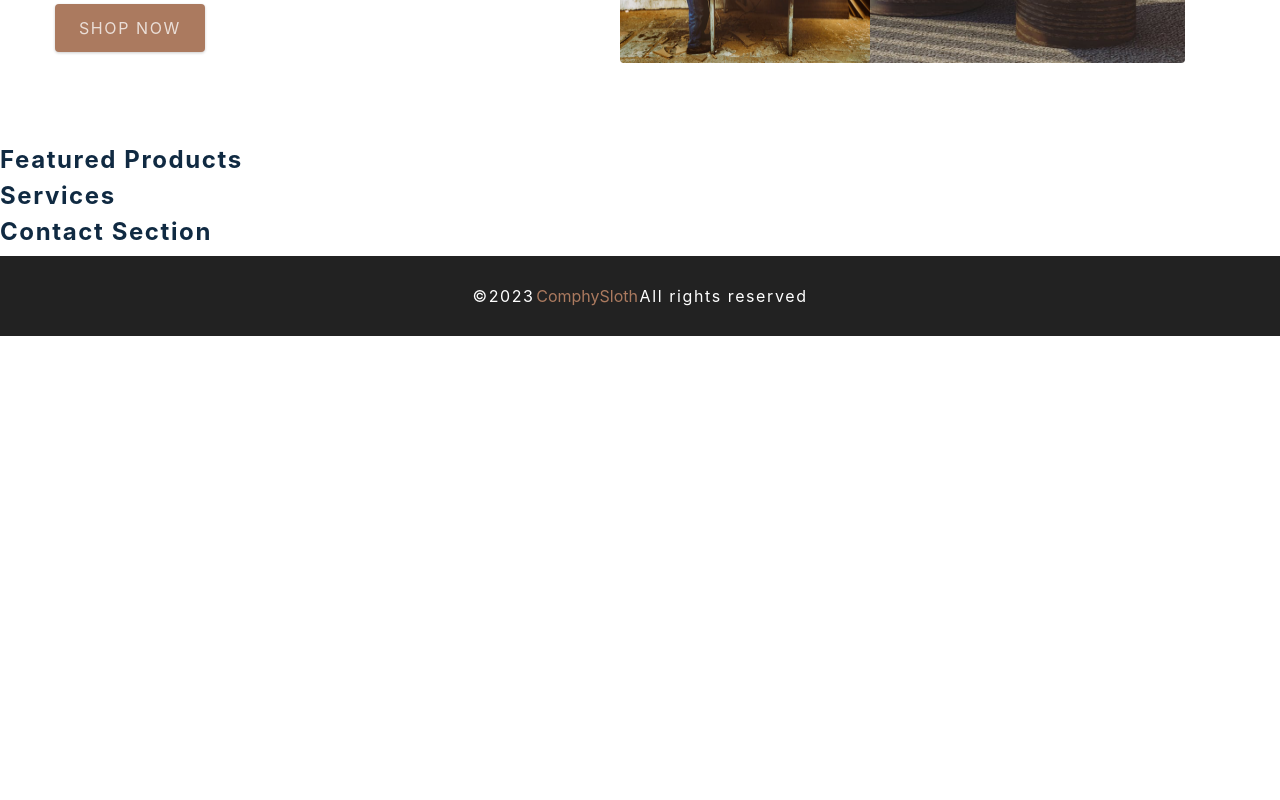
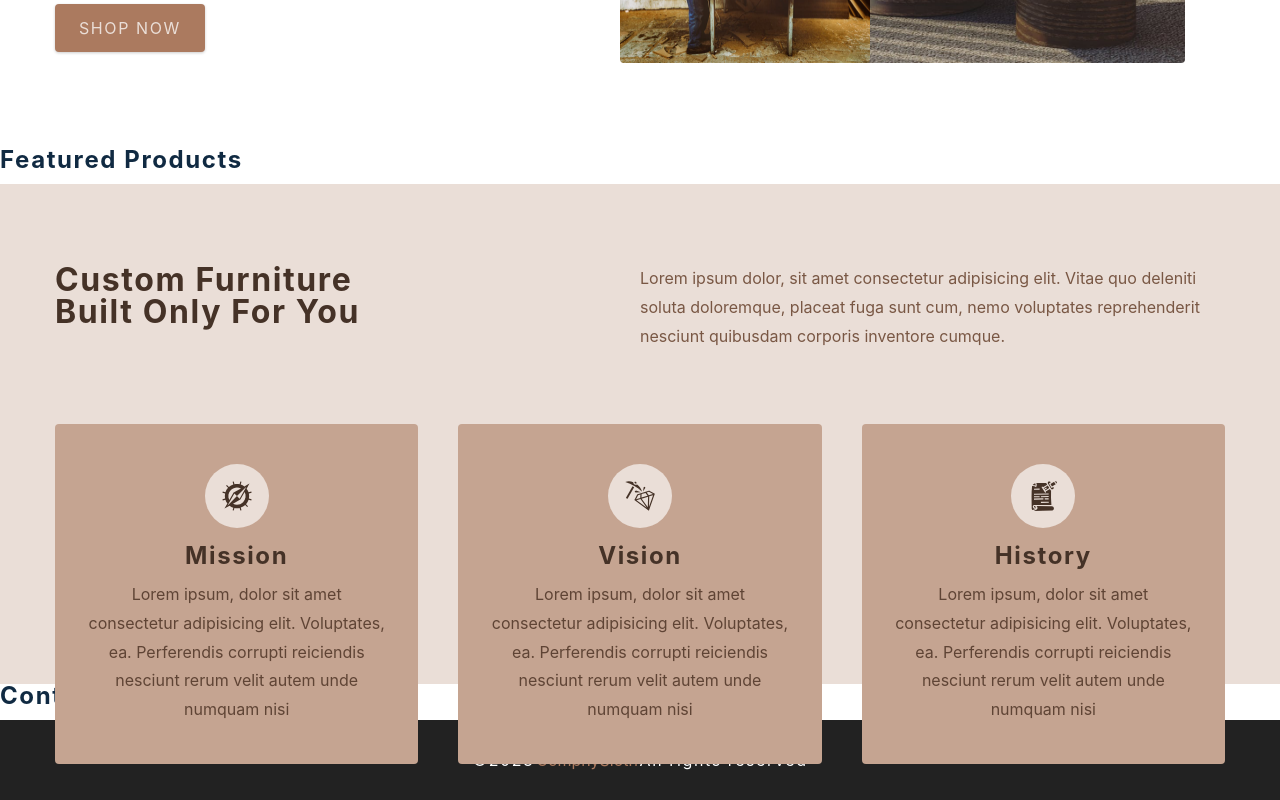
Before and after one commit to kucheriavii/comfy, a React (Create React App) app: page / in a window 1280 px wide. Shown: the part 652-1452 px from the top of the page. Before the commit the page ends 988 px from the top, so only its background shows below. Built offline with nearby package versions, Linux system fonts and the light colour scheme.

Commit message:
327 - Home Page Services

```diff
--- a/src/components/Services.js
+++ b/src/components/Services.js
@@ -3,7 +3,25 @@ import styled from 'styled-components'
 import { services } from '../utils/constants'
 
 const Services = () => {
-  return <h4>services </h4>
+  return <Wrapper>
+    <div className='section-center'>
+      <article className='header'>
+        <h3>custom furniture<br />
+        built only for you</h3>
+        <p>Lorem ipsum dolor, sit amet consectetur adipisicing elit. Vitae quo deleniti soluta doloremque, placeat fuga sunt cum, nemo voluptates reprehenderit nesciunt quibusdam corporis inventore cumque.</p>
+      </article>
+      <div className='services-center'>
+        {services.map((service) => {
+          const {id, icon, title, text} = service;
+          return <article key={id} className='service'>
+            <span className='icon'>{icon}</span>
+            <h4>{title}</h4>
+            <p>{text}</p>
+          </article>
+      })}
+      </div>
+    </div>
+  </Wrapper>
 }
 
 const Wrapper = styled.section`
```
